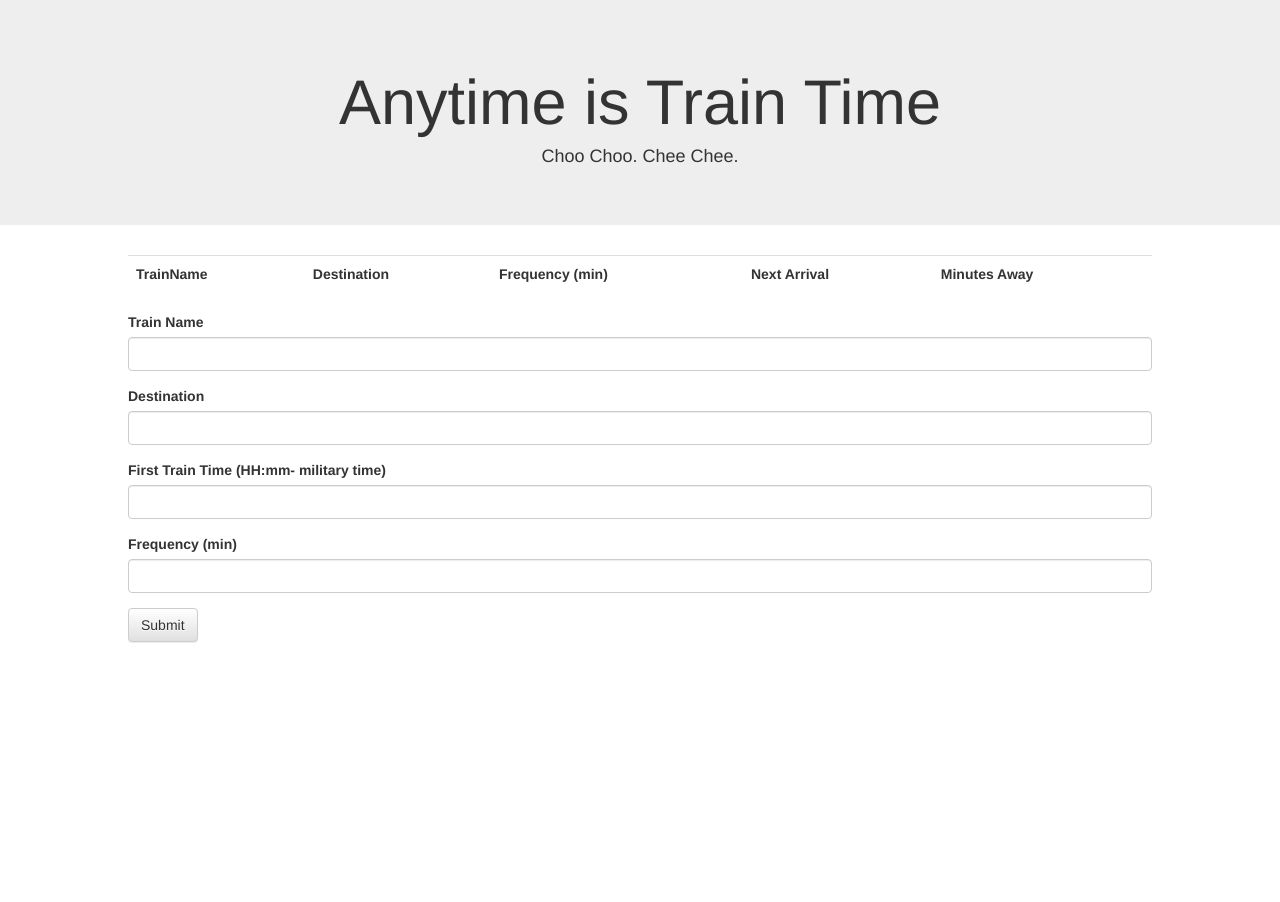
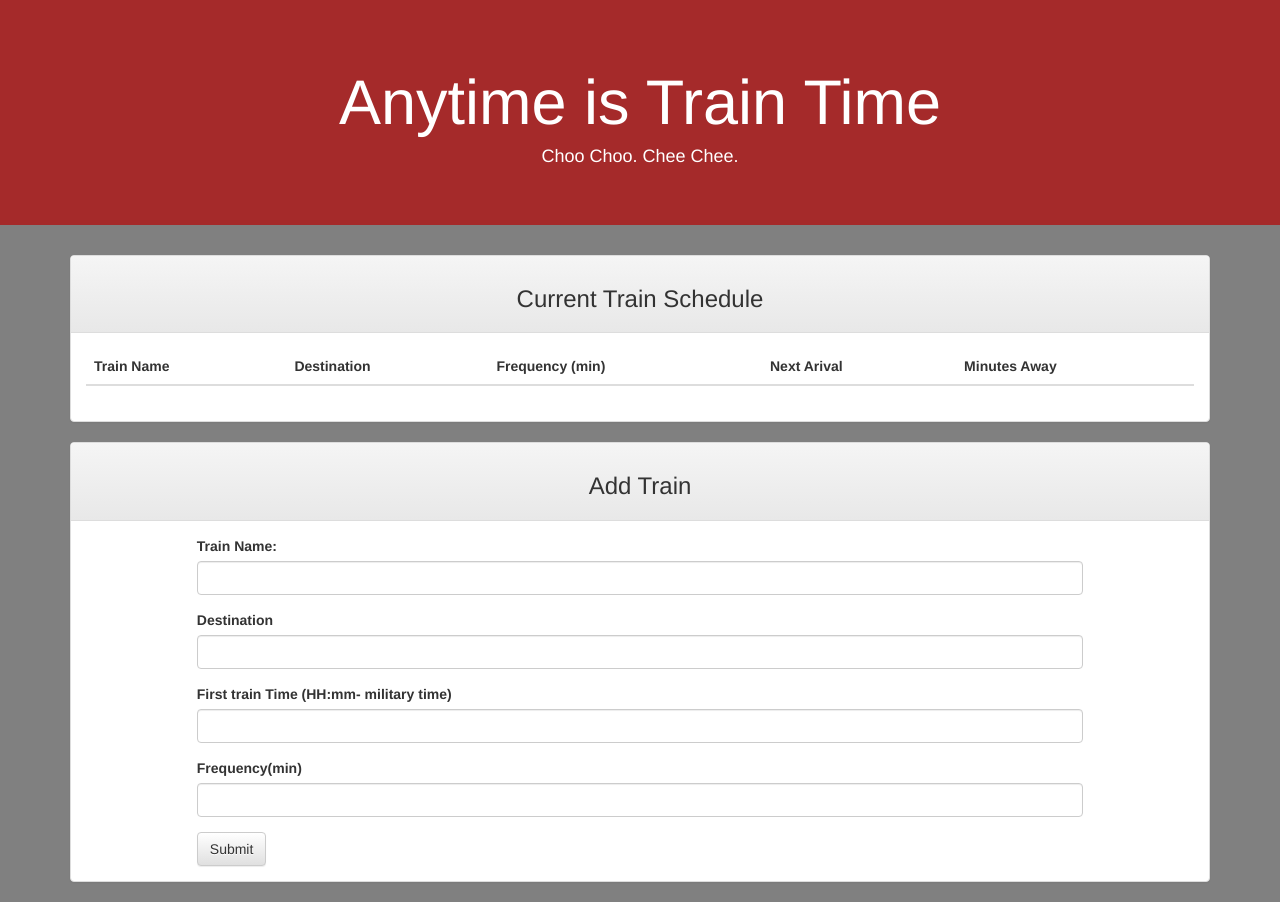
Before and after one commit to emilykeen/TrainScheduler, a PHP site: page /index.html in a window 1280 px wide. Before the commit the page ends 643 px from the top, so only its background shows below. Run offline with PHP 8.4, Linux system fonts and the light colour scheme; lists and menus that the app fills with data are empty; some libraries are stand-ins or nearby versions.

Commit message:
javascript done!

```diff
--- a/assets/css/style.css
+++ b/assets/css/style.css
@@ -1,17 +1,31 @@
-.header{
-	text-align: center;
+.header {
+    text-align: center;
+    background: brown;
+    color: white;
 }
 
-.tbl{
-	position:relative;
-	left:10%;
-	width:80%;
-
-
+.tbl {
+    position: relative;
+    left: 10%;
+    width: 80%;
 }
 
-form{
-	position:relative;
-	width:80%;
-	left:10%;
+form {
+    position: relative;
+    width: 80%;
+    left: 10%;
 }
+
+body {
+    background: grey;
+}
+
+.scheduleHeader {
+    text-align: center;
+    font-weight: bold;
+}
+
+.addTrainHeader {
+    text-align: center;
+    font-weight: bold;
+}
--- a/assets/javascript/game.js
+++ b/assets/javascript/game.js
@@ -0,0 +1,61 @@
+  var config = {
+      apiKey: "AIzaSyDwGDZm1thh5eiu1GTu9zOQ2cY6bdU4yQ8",
+      authDomain: "trainscheduler-1b4ec.firebaseapp.com",
+      databaseURL: "https://trainscheduler-1b4ec.firebaseio.com",
+      storageBucket: "trainscheduler-1b4ec.appspot.com",
+      messagingSenderId: "767260025263"
+  };
+  firebase.initializeApp(config);
+
+  var database = firebase.database();
+
+  $("#add-train").on("click", function(event) {
+      event.preventDefault();
+
+      var trainName = $("#name-input").val().trim();
+      var destination = $("#Destination-input").val().trim();
+      var firstTime = $("#first-time-input").val().trim();
+      var frequency = $("#frequency-input").val().trim();
+      var firstTimeConverted = moment(firstTime, "hh:mm").subtract(1, "years");
+      var currentTime = moment();
+      var diffTime = moment().diff(moment(firstTimeConverted), "minutes");
+      var tRemainder = diffTime % frequency;
+      var minutesTillTrain = frequency - tRemainder;
+      var nextTrain = moment().add(minutesTillTrain, "minutes");
+      var nextTrainFormatted = moment(nextTrain).format("hh:mm");
+
+      var newTrain = {
+          name: trainName,
+          destination: destination,
+          start: firstTime,
+          frequency: frequency,
+          nextTrainFormatted: nextTrainFormatted,
+          minutesTillTrain: minutesTillTrain
+      };
+      database.ref().push(newTrain);
+
+      console.log(newTrain.name);
+
+      $("#name-input").val("");
+      $("#Destination-input").val("");
+      $("#first-time-input").val("");
+      $("#frequency-input").val("");
+      return false;
+
+  });
+
+  database.ref().on("child_added", function(childSnapshot, prevChildKey) {
+
+      trainName = childSnapshot.val().name;
+      destination = childSnapshot.val().destination;
+      firstTime = childSnapshot.val().start;
+      frequency = childSnapshot.val().frequency;
+      nextTrainFormatted = childSnapshot.val().nextTrainFormatted;
+      minutesTillTrain = childSnapshot.val().minutesTillTrain;
+
+
+      $("#train-table > tbody").append("<tr><td>" + trainName + "</td><td>" + destination + "</td><td>" +
+          frequency + "</td><td>" + nextTrainFormatted + "</td><td>" + minutesTillTrain + "</td></tr>");
+
+
+  });
--- a/index.html
+++ b/index.html
@@ -1,59 +1,72 @@
 <!DOCTYPE html>
 <html>
+
 <head>
     <title>Train Scheduler</title>
-
     <link rel="stylesheet" href="https://maxcdn.bootstrapcdn.com/bootstrap/3.3.7/css/bootstrap.min.css" integrity="sha384-BVYiiSIFeK1dGmJRAkycuHAHRg32OmUcww7on3RYdg4Va+PmSTsz/K68vbdEjh4u" crossorigin="anonymous">
     <!-- Optional theme -->
     <link rel="stylesheet" href="https://maxcdn.bootstrapcdn.com/bootstrap/3.3.7/css/bootstrap-theme.min.css" integrity="sha384-rHyoN1iRsVXV4nD0JutlnGaslCJuC7uwjduW9SVrLvRYooPp2bWYgmgJQIXwl/Sp" crossorigin="anonymous">
+    <script src="https://ajax.aspnetcdn.com/ajax/jQuery/jquery-3.1.1.min.js"></script>
+    <link rel="stylesheet" type="text/css" href="assets/css/style.css">
+    <script src="https://www.gstatic.com/firebasejs/3.7.1/firebase.js"></script>
+    <script src="https://cdn.jsdelivr.net/momentjs/2.12.0/moment.min.js"></script>
+</head>
 
-<script src="https://ajax.aspnetcdn.com/ajax/jQuery/jquery-3.1.1.min.js"></script>
-
-<link rel="stylesheet" type="text/css" href= "assets/css/style.css" >
-
-
-</head>
 <body>
-
     <div class="jumbotron header">
         <h1>Anytime is Train Time</h1>
         <h4> Choo Choo. Chee Chee.</h4>
     </div>
-
-
-<table class="table tbl">
-  <td id= "TrainName"><b>TrainName</td>
-  <td id="Destination"><b>Destination</td>
-  <td id="Frequency"><b>Frequency (min)</td>
-  <td id="Next"><b>Next Arrival</td>
-  <td id="minutesAway"><b>Minutes Away</td>
-
+    <div class="container">
+        <div class="panel panel-default">
+            <div class="panel-heading scheduleHeader"><h3>Current Train Schedule</h3></div>
+            <div class="panel-body">
+                <div class="table-responsive">
+                    <table class="table" id="train-table">
+                        <thead>
+                            <tr>
+                                <th>Train Name</th>
+                                <th>Destination</th>
+                                <th>Frequency (min)</th>
+                                <th>Next Arival</th>
+                                <th>Minutes Away</th>
+                            </tr>
+                        </thead>
+                        <tbody>
+                        </tbody>
                     </table>
-
-
-
-<form>
+                </div>
+            </div>
+        </div>
+        <div class="panel panel-default">
+            <div class="panel-heading addTrainHeader"><h3>Add Train</h3></div>
+            <div class="panel-body">
+                <form role="form">
                     <div class="form-group">
-    <label>Train Name</label>
-    <input type="text" class="form-control">
+                        <label for="name-input">Train Name:</label>
+                        <input class="form-control" id="name-input" type="text">
                     </div>
                     <div class="form-group">
-
-    <div class="form-group">
-    <label>Destination</label>
-    <input type="text" class="form-control">
+                        <label for="Destination-input">Destination</label>
+                        <input class="form-control" id="Destination-input" type="text">
                     </div>
                     <div class="form-group">
-    <label>First Train Time (HH:mm- military time)</label>
-    <input type="text" class="form-control">
+                        <label for="first-time-input">First train Time (HH:mm- military time)</label>
+                        <input class="form-control" id="first-time-input" type="text">
                     </div>
                     <div class="form-group">
-    <label>Frequency (min)</label>
-    <input type="text" class="form-control">
+                        <label for="frequency-input">Frequency(min)</label>
+                        <input class="form-control" id="frequency-input" type="text">
                     </div>
+                    <button class="btn btn-default" id="add-train" type="submit">Submit</button>
+                </form>
+            </div>
+        </div>
+    </div>
+    </div>
+    </div>
+    </div>
+    <script type="text/javascript" src="assets/javascript/game.js"></script>
+</body>
 
-  <button type="submit" class="btn btn-default">Submit</button>
-</form>
-<script type="text/javascript" src= "assets/javascript/game.js"></script>
-</body>
 </html>
```
Lines whose indentation alone changed are shown as unchanged.
